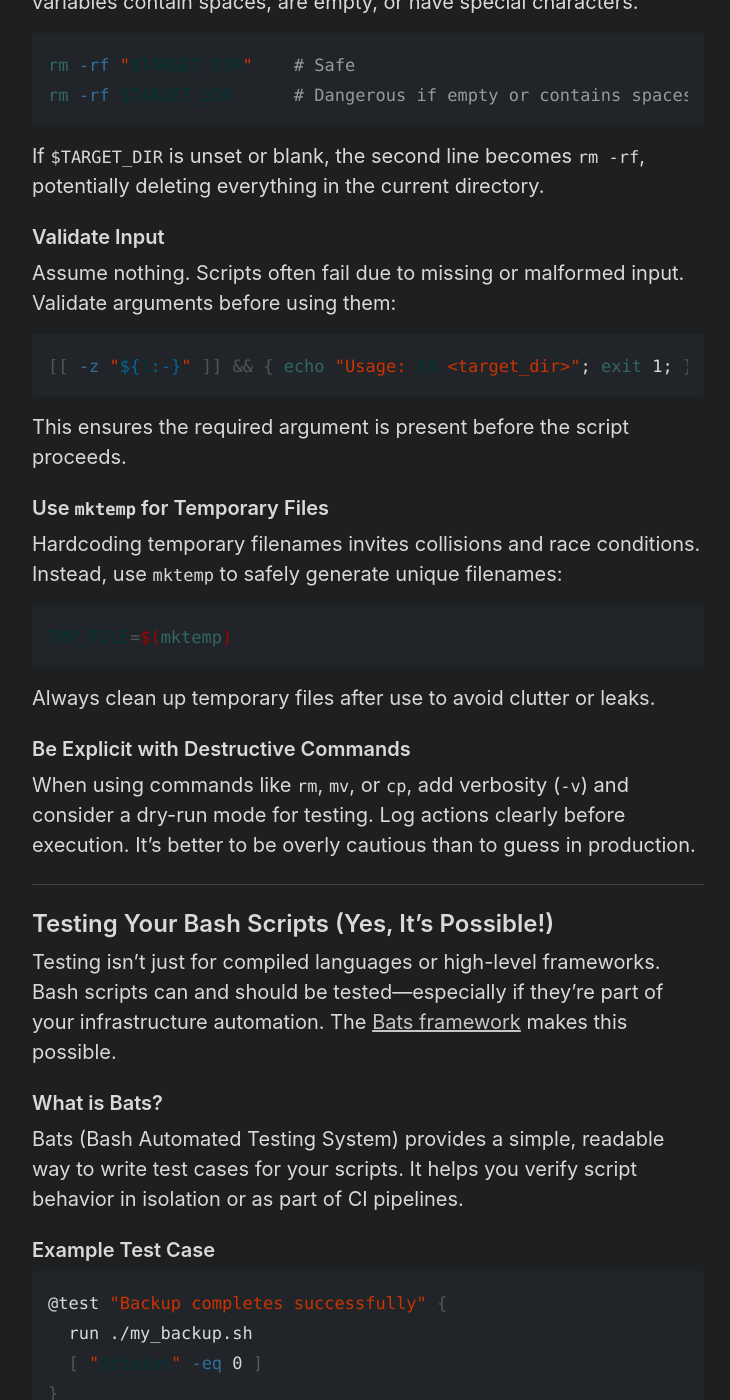
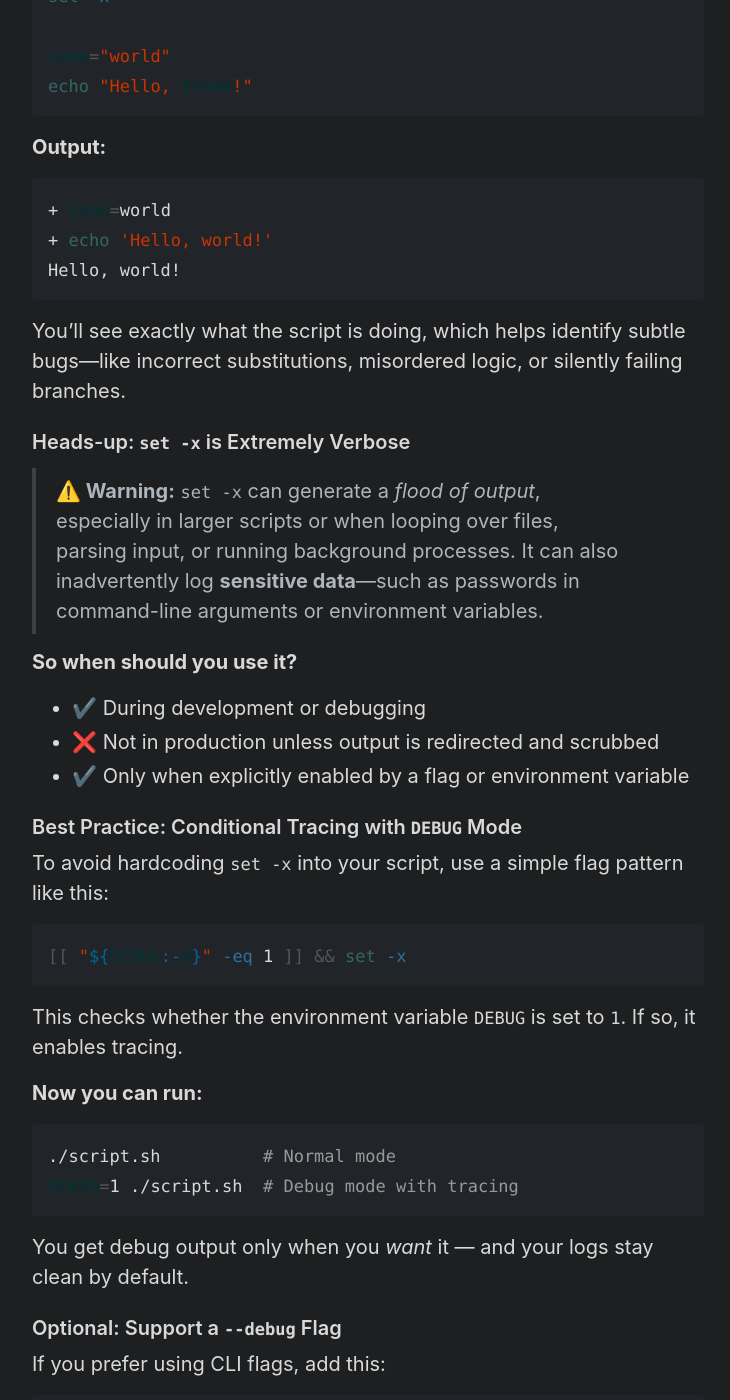
Before and after one commit to dstw/dstw.github.io, a Jekyll site: the page built from _posts/2025-05-29-bash-for-devops.markdown, in a window 1280 px wide and 1400 px high, scrolled down 3258 px. Shown: the whole window, without its empty margins (272-1002 px from the left). Built offline with Jekyll 4.4.1, drawn with Linux system fonts in a browser that asks for light colours; some of the changed text lies outside the part shown.

Commit message:
Update post: Bash Like an Engineer: Smarter Scripting for DevOps

````diff
--- a/_posts/2025-05-29-bash-for-devops.markdown
+++ b/_posts/2025-05-29-bash-for-devops.markdown
@@ -82,16 +82,108 @@
 
 Now, when something goes wrong, you know *where*.
 
-### Trace What Runs
+---
 
-Debug mode helps you understand what the script is doing:
+### Trace with `set -x` — See What Your Script is Doing
+
+Sometimes your Bash script doesn’t crash, but it still misbehaves. Maybe it’s skipping a step, passing the wrong variable, or silently doing something unexpected.
+
+This is where `set -x` shines. It enables **execution tracing**, printing every command and its arguments before they run.
+
+```bash
+set -x  # Turn on command tracing
+```
+
+Or, if you're running a script externally:
+
+```bash
+bash -x script.sh
+```
+
+**Example:**
 
 ```bash
 #!/usr/bin/env bash
-set -x  # or run with bash -x script.sh
+set -x
+
+name="world"
+echo "Hello, $name!"
 ```
 
-This prints each command before execution. Great during development.
+**Output:**
+
+```bash
++ name=world
++ echo 'Hello, world!'
+Hello, world!
+```
+
+You’ll see exactly what the script is doing, which helps identify subtle bugs—like incorrect substitutions, misordered logic, or silently failing branches.
+
+### Heads-up: `set -x` is Extremely Verbose
+
+> **⚠️ Warning:** `set -x` can generate a *flood of output*, especially in larger scripts or when looping over files, parsing input, or running background processes. It can also inadvertently log **sensitive data**—such as passwords in command-line arguments or environment variables.
+
+**So when should you use it?**
+
+* ✔️  During development or debugging
+* ❌ Not in production unless output is redirected and scrubbed
+* ✔️  Only when explicitly enabled by a flag or environment variable
+
+### Best Practice: Conditional Tracing with `DEBUG` Mode
+
+To avoid hardcoding `set -x` into your script, use a simple flag pattern like this:
+
+```bash
+[[ "${DEBUG:-0}" -eq 1 ]] && set -x
+```
+
+This checks whether the environment variable `DEBUG` is set to `1`. If so, it enables tracing.
+
+**Now you can run:**
+
+```bash
+./script.sh          # Normal mode
+DEBUG=1 ./script.sh  # Debug mode with tracing
+```
+
+You get debug output only when you *want* it — and your logs stay clean by default.
+
+### Optional: Support a `--debug` Flag
+
+If you prefer using CLI flags, add this:
+
+```bash
+DEBUG=0
+
+while [[ $# -gt 0 ]]; do
+  case "$1" in
+    --debug) DEBUG=1 ;;
+  esac
+  shift
+done
+
+[[ "$DEBUG" -eq 1 ]] && set -x
+```
+
+Now you can run:
+
+```bash
+./script.sh --debug
+```
+
+### Protect Sensitive Data
+
+Always be mindful of what you log when `set -x` is active. For example:
+
+```bash
+PASSWORD="secret"
+curl -u "admin:$PASSWORD" https://example.com  # Will leak password in trace!
+```
+
+If your script deals with secrets, avoid enabling full tracing, or mask critical values before logging them.
+
+By using conditional `DEBUG` tracing, you maintain control over verbosity and security while keeping the powerful insights of `set -x` just a flag away.
 
 ---
 
````
